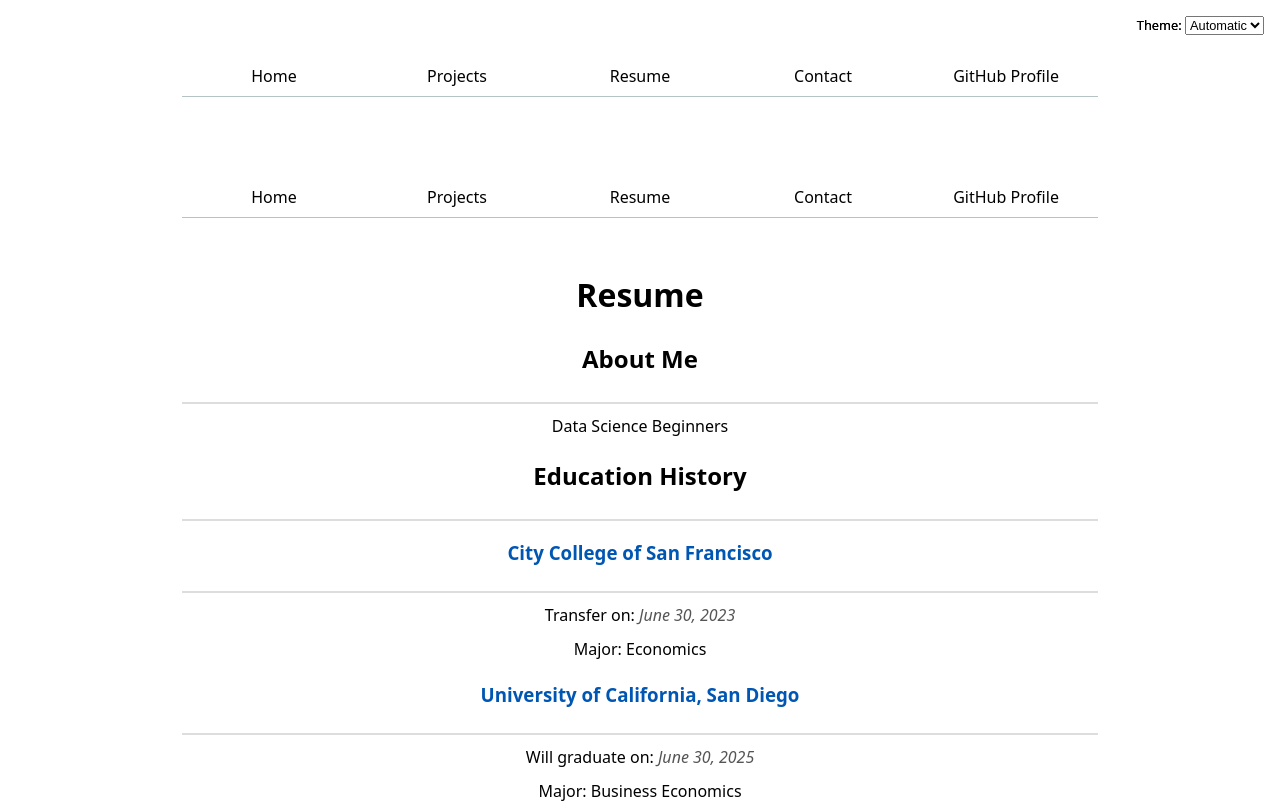
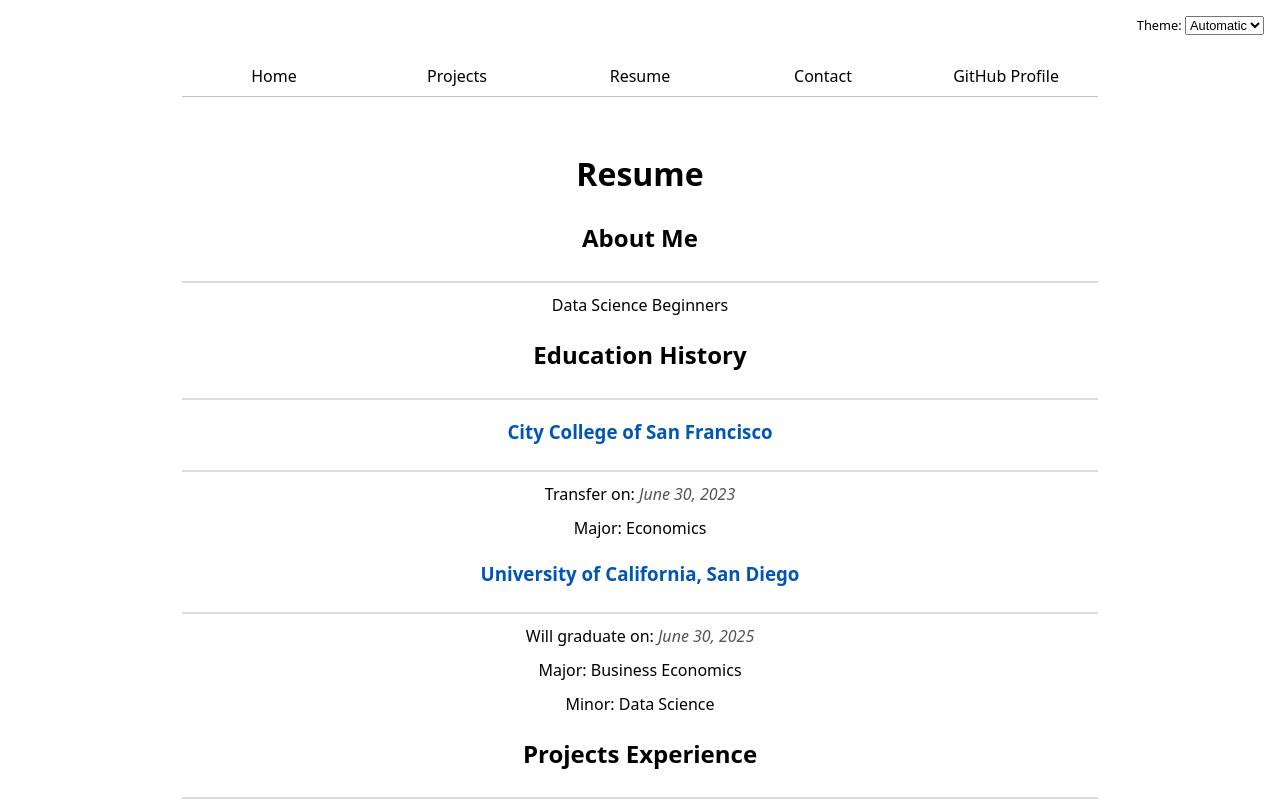
Before and after one commit to Yaf008/portfolio, a plain HTML site: page CV/index.html in a window 1280 px wide. Shown: the top 806 px of the page. Drawn offline with Linux system fonts and the light colour scheme; files that its build step writes are made by us from their sources.

```diff
--- a/CV/index.html
+++ b/CV/index.html
@@ -4,9 +4,7 @@
     <meta charset="UTF-8">
     <meta name="viewport" content="width=device-width, initial-scale=1.0">
     <title>Resume</title>
-    <base href="/portfolio/">
-    <link rel="stylesheet" href="style.css">
-    <script type="module" src="global.js"></script>
+    <link rel="stylesheet" href="../style.css">
 
     <style>
 
@@ -169,14 +167,3 @@
         </article>
 
     </section>
-
-
-
-<h3>Thank you</h3>
-
-
-
-
-
-</body>
-</html>
--- a/global.js
+++ b/global.js
@@ -4,57 +4,52 @@ function $$(selector, context = document) {
   return Array.from(context.querySelectorAll(selector));
 }
 
-// Get an array of all nav links
+//get an array of all nav links
 const navLinks = $$("nav a");
 
-// Find the link in the current page
+//find the link in current page
 let currentLink = navLinks.find(
   (a) => a.host === location.host && a.pathname === location.pathname
 );
-// Add current class
+//add current class
 currentLink?.classList.add('current');
 
-// Define your pages
 let pages = [
   { url: '', title: 'Home' },
-  { url: 'projects.html', title: 'Projects' },
-  { url: 'resume.html', title: 'Resume' },
-  { url: 'contact.html', title: 'Contact' },
+  { url: 'projects/', title: 'Projects' },
+  { url: 'CV/', title: 'Resume' },
+  { url: 'contact/', title: 'Contact' },
   { url: 'https://github.com/yaf008', title: 'GitHub Profile' },
 ];
 
-// Adjust base path for GitHub Pages (update '/portfolio/' to your repository name)
-const BASE_PATH = '/portfolio/';
+const ARE_WE_HOME = document.documentElement.classList.contains('home');
 
-// Determine if we are on the home page
-const ARE_WE_HOME = location.pathname === BASE_PATH || location.pathname === BASE_PATH + 'index.html';
 
 let nav = document.createElement('nav');
 document.body.prepend(nav);
+
 
 for (let p of pages) {
   let url = p.url;
   let title = p.title;
 
-  // Adjust URL for GitHub Pages
-  if (!ARE_WE_HOME && !url.startsWith('http')) {
-    url = BASE_PATH + url;
-  } else if (ARE_WE_HOME && !url.startsWith('http')) {
-    url = './' + url;
-  }
+
+  url = !ARE_WE_HOME && !url.startsWith('http') ? '../' + url : url;
+
 
   let a = document.createElement('a');
   a.href = url;
   a.textContent = title;
 
-  // Highlight current page
+
   a.classList.toggle(
     'current',
     a.host === location.host && a.pathname === location.pathname
   );
 
-  // Open external links in a new tab
+
   a.toggleAttribute('target', a.host !== location.host);
+
 
   nav.append(a);
 }
--- a/style.css
+++ b/style.css
@@ -1,4 +1,3 @@
-
 :root {
   --color-accent: oklch(65% 50% 0); /* Accent color */
   --border-color-light: oklch(50% 10% 200 / 40%); /* Light mode border color */
```
Also changed, not shown: contact/index.html (+2 -3 lines), index.html (+2 -2 lines), projects/index.html (+2 -3 lines).
